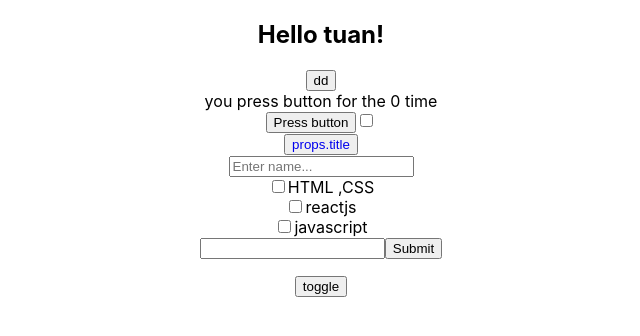
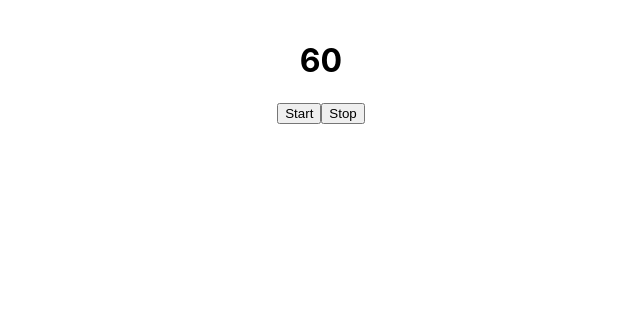
Before and after one commit to thaiminhtuan135/react_ts, a React (Create React App) app: page / in a window 1280 px wide. Shown: the top 336 px of the page, without its empty margins (319-959 px from the left). Built offline with nearby package versions, Linux system fonts and the light colour scheme.

Commit message:
learn useRef

```diff
--- a/src/App.tsx
+++ b/src/App.tsx
@@ -1,4 +1,4 @@
-import React, {useState, useEffect} from 'react';
+import React, {useState, useEffect , useRef} from 'react';
 import logo from './logo.svg';
 import './App.css';
 import Asa from "./components/example";
@@ -18,297 +18,46 @@ interface fullName {
     // onClick : () => void
 }
 
-interface postItem {
-    title: string;
-    image: string;
-    description: string;
-    call: () => void;
 
-}
+function App() {
+    const [count, setCount] = useState(60);
+    // @ts-ignore
+    const timerId = useRef();
+    const preCount = useRef();
+    const h1Ref = useRef();
 
-interface button {
-    title: string,
-    href? : string,
-    onClick? : () => void
+    useEffect(() => {
+            // @ts-ignore
+            preCount.current = count;
+    }, [count]);
 
-}
-
-interface input {
-    label: string;
-    type: string;
-    placeholder: string;
-    // arr : {type : string , placeholder: string}
-}
-function Header(props: fullName) {
-    return (
-        <div className="header">
-            new header
-            <div>{props.firstName}</div>
-            <div>{props.lastName}</div>
-            <div>{props.title}</div>
-            <div>{props.arr.map((item, index) =>
-                <p key={index}>{item}</p>
-            )}</div>
-            <div>{props.arrObj.map((item, index) =>
-                <p key={index}>
-                    {item.value} - {item.label}
-                </p>
-            )}</div>
-            <div>{props.status}</div>
-            <div></div>
-        </div>
-    )
-}
-
-// class Content extends React.Component<any, any> {
-//     render() {
-//         return (
-//             <div className="content">
-//                 Contant
-//             </div>
-//         )
-//     }
-// }
-
-function PostItem(props: postItem) {
-    // props.call(Math.random());
-
-    return (
-        <div className="post-item">
-
-            <img src={props.image} alt=""/>
-            <h2 className="post-title" onClick={props.call}>{props.title}</h2>
-            <p className="post-desc">{props.description}</p>
-            <p className="post-public">Mat ngay truoc 5 phut b oi</p>
-        </div>
-    )
-}
-
-function Button(props:button) {
-    return(
-        <div>
-            <button onClick={props.onClick}>
-                <a href={props.href} className="none-decorate-text">props.title</a>
-            </button>
-        </div>
-    );
-}
+    useEffect(() => {
+        console.log(h1Ref.current);
+        // @ts-ignore
+        console.log(h1Ref.current.getBoundingClientRect()); // lấy tọa độ của element
+    });
 
 
-function App() {
-    const name = 'tuan';
-    const age = 12;
-    const submit = () => {
-        // console.log('tuan')
+    const handleStart = () => {
+        // @ts-ignore
+        timerId.current = setInterval(() => {
+            setCount(prevState => prevState - 1 )
+        },1000);
+        console.log('Start -> ',timerId)
     }
-    const test   = (id = 1) => {
-        console.log(id);
+    const handleStop = () => {
+        clearInterval(timerId.current);
     }
-    const recourse = [
-        {
-            value: "html,css", label: "asdsd",
-        },
-        {
-            value: "responsive", label: "dasd",
-        },
-        {
-            value: "Reactjs", label: "adsda"
-        }
-    ];
-    const arr = ["dasd", 'tuan', 'dsad', 'dasd', 'asdas'];
-    const status = "waiting";
-    const obj = {value: "deptrai", label: "ds"};
-    const [old, setOld] = useState(0);
-    const [todos, setTodos] = useState([{text: 'Learn Hooks'}]);
-
-    // useEffect(() => {
-    //     return () => {
-    //         document.title = `You click ${old} time`;
-    //     };
-    // }, [old]);
-    // useEffect(() => {
-    //     document.title = `(${old}) lần click`
-    // })
-    const handle = () => {
-        setOld(old + 1);
-        document.title = `You click ${old + 1} time`;
-    }
-    const course = [
-        {
-            "id": 2,
-            "title": "khoa hoc reacjs",
-            "description": "khoa nay ho tro cho cac ban tts",
-            "content": "hoc trong vong 6 yhang",
-        },
-        {
-            "id": 3,
-            "title": "khoa hoc vuejs",
-            "description": "khoa nay ho tro cho cac ban tts",
-            "content": "hoc trong vong 6 yhang",
-        },
-        {
-            "id" : 4,
-            "title": "khoa hoc angularjs",
-            "description": "khoa nay ho tro cho cac ban tts",
-            "content": "hoc trong vong 6 yhang",
-        }
-
-    ];
-
-    const handleClick = (x : {title:string}) => console.log(x.title)
-    const Form = {
-        Input(props:input){  // ...inputProps
-            return (
-                <div>
-                    <label htmlFor="">{props.label}</label>
-                    <input type={props.type} placeholder={props.placeholder}/>
-                    {/*<input {...inputProps}/>*/}
-
-                </div>
-            )
-        },
-        CheckBox() {
-            return <input type="checkbox"/>
-        },
-    }
-
-    // const type = 'CheckBox';
-    const Component = Form['CheckBox'];
-    const Input = Form['Input'];
-    const orders = [100, 200, 300];
-    const total = orders.reduce((total, cur) => total + cur);
-    const [count, setCount] = useState(() => total);
-    const handldeIncrease = () => {
-        setCount(count => count+1);
-        setCount(count => count+1);
-        setCount(count => count+1);
-    }
-
-    const courses = [
-        {
-            id: 1,
-            name : "HTML ,CSS"
-        },
-        {
-            id: 2,
-            name : "reactjs"
-        },
-        {
-            id: 3,
-            name : "javascript"
-        },
-    ];
-    const handleSubmit = () => {
-
-    }
-
-    const [checked, setChecked] = useState([]);
-    const handleCheck = (id : number) => {
-
-
-        // @ts-ignore
-        setChecked(prevState => {
-            // @ts-ignore
-            const isChecked = checked.includes(id);
-            if (isChecked) {
-                return checked.filter(item => item != id);
-            }else {
-                return [...prevState, id];
-            }
-
-        });
-    }
-
-
-    // console.log(storageJobs)
-    const [job, setJob] = useState('');
-    const [jobs, setJobs] = useState(() => {
-        // @ts-ignore
-        const storageJobs = JSON.parse(localStorage.getItem('jobs'));
-        return storageJobs ?? [];
-    });
-    const handleSubmitTodoList = () => {
-        if (job != '') {
-            // @ts-ignore
-            setJobs(prevState => {
-                const newJobs = [...prevState, job];
-                const jsonJob = JSON.stringify(newJobs);
-                localStorage.setItem('jobs',jsonJob);
-                return newJobs;
-            });
-            setJob('');
-        }
-        else {
-            alert('nhập việc làm')
-        }
-    }
-
-    // const [title, setTitle] = useState('');
-    // const [posts, setPosts] = useState([]);
-    // useEffect(() => {
-    //     return () => {
-    //         axios
-    //             .get('https://jsonplaceholder.typicode.com/posts')
-    //             .then((res) => {
-    //                 // console.log(res)
-    //                 setPosts(res.data);
-    //             }).catch(() => {
-    //         });
-    //     };
-    // },[]);
-    const [showComponent, setShowComponent] = useState(false);
+    console.log(count , preCount.current)
     // @ts-ignore
     return (
         <div className="App">
-            <Asa name={name} age={age} submit={submit}/>
-            {/*<Header title={"tuandeptraiu"} firstName={"firstName"} lastName={"lastName"} arr={arr} arrObj={recourse}*/}
-            {/*        status={status}*/}
-            {/*/>*/}
-            <div>you press button for the {old} time</div>
-            <button onClick={() => setOld(old + 1)}>Press button</button>
-            {/* Todo Post Item*/}
-                {/*    <div>*/}
-                {/*        {*/}
-                {/*            course.map(course => (*/}
-                {/*                <PostItem key={course.id} title={course.title} image={course.content}*/}
-                {/*                          description={course.description}*/}
-                {/*                          call={() => handleClick(course)}/>*/}
-                {/*            ))*/}
-                {/*        }*/}
-                {/*    </div>*/}
-            {/*Todo Post Item*/}
-            <Component/>
-            <Button title={"Click me"} onClick={() => console.log(Math.random())} href={"https://coccoc.com/search?query=typescript+href+in+button"}/>
-            {/*<Input label={"Name"} type={"type"} placeholder={"Enter Name..."} />*/}
-            <CustomInput onFocusCapture={() => console.log(Math.random())} type={"text"} placeholder={"Enter name..."} label={"Name"}/>
-
-            {courses.map((a) => (
-                <div key={a.id}>
-                    <input
-                        type="checkbox"
-                        // @ts-ignore
-                        checked={checked.includes(a.id)}
-                        onChange={() =>  handleCheck(a.id)}
-                    />
-                    {a.name}
-                </div>
-            ))}
-
-             {/*Todo List*/}
-                <input type="text" value={job} onChange={(e) => setJob(e.target.value)}/>
-                <button onClick={handleSubmitTodoList}>Submit</button>
-                <ul>
-                    {/*// @ts-ignore*/}
-                    {jobs.map((job,index) => (
-                        <li key={index}>
-                            {job}
-                        </li>
-                    ))}
-                </ul>
-            {/*Todo List*/}
-
-            <button onClick={() => setShowComponent(!showComponent)}>toggle</button>
-            <div>{ showComponent && <Content /> }</div>
+            <div style={{padding : 20}}>
+                 {/*@ts-ignore*/}
+                <h1 ref={h1Ref}>{count}</h1>    {/* =getElementById*/}
+                <button onClick={handleStart}>Start</button>
+                <button onClick={handleStop}>Stop</button>
+            </div>
         </div>
     );
 }
```
Also changed, not shown: src/js/selectImage.js (added, +8 -0 lines).
